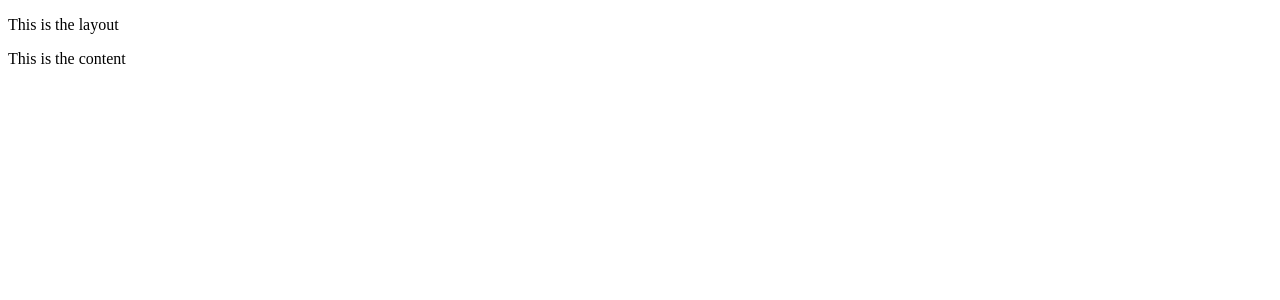
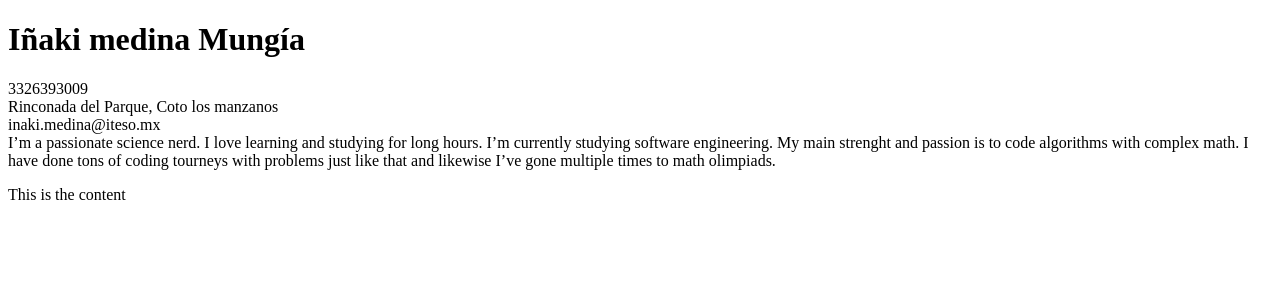
Before and after one commit to InakiMedina/git-workflow-practice, a React (Vite) app in the folder my-app/: page / in a window 1280 px wide. Shown: the top 300 px of the page. Built offline with nearby package versions, Linux system fonts and the light colour scheme.

Commit message:
feature: added layout content

```diff
--- a/my-app/src/Layout.tsx
+++ b/my-app/src/Layout.tsx
@@ -1,7 +1,11 @@
 function Layout() {
 	return (
 		<>
-			<p>This is the layout</p>
+			<h1>Iñaki medina Mungía</h1>
+			<p>3326393009<br/>
+			Rinconada del Parque, Coto los manzanos<br/>
+			inaki.medina@iteso.mx<br/>
+			I’m a passionate science nerd. I love learning and studying for long hours. I’m currently studying software engineering. My main strenght and passion is to code algorithms with complex math. I have done tons of coding tourneys with problems just like that and likewise I’ve gone multiple times to math olimpiads.</p>
 		</>
 	)
 }
```
